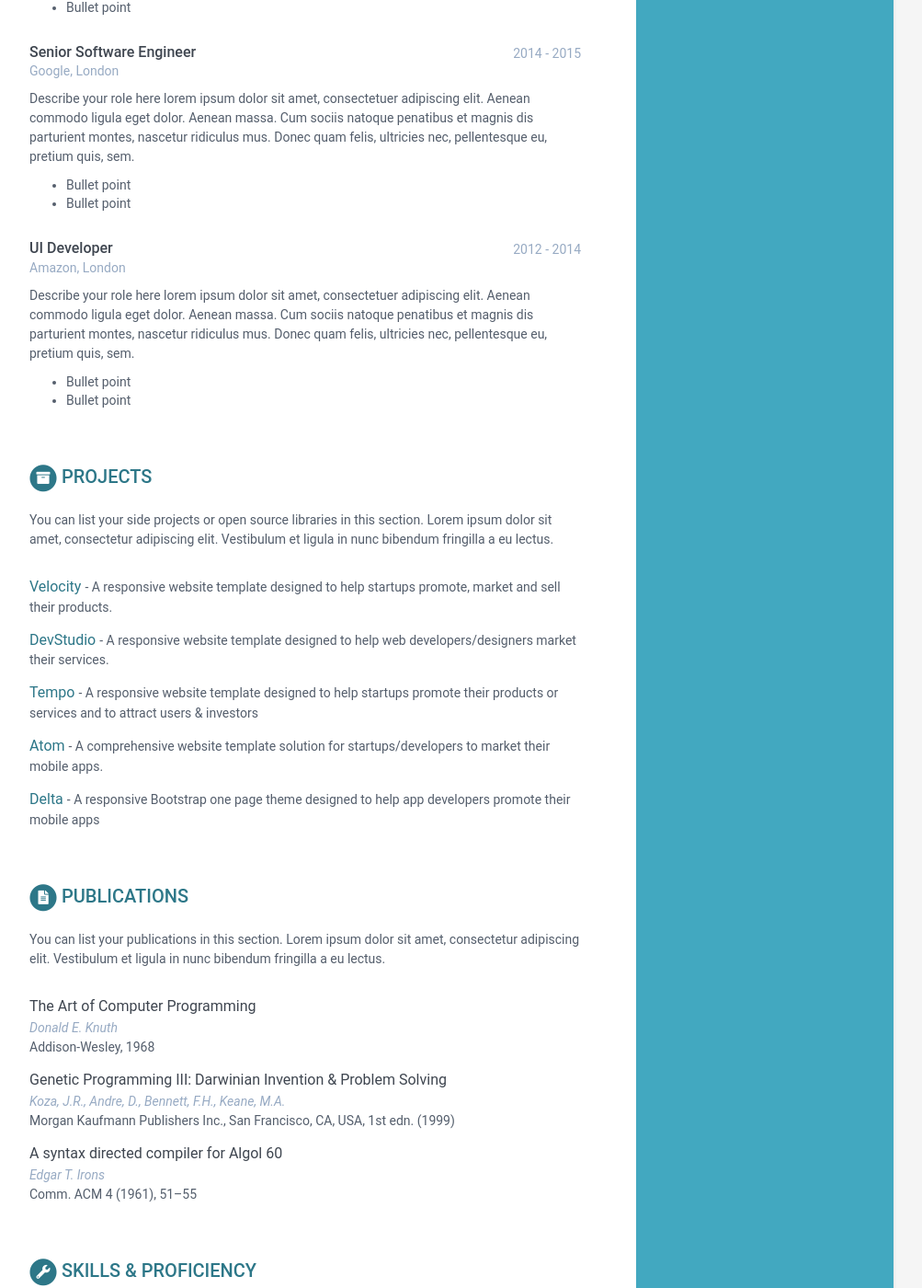
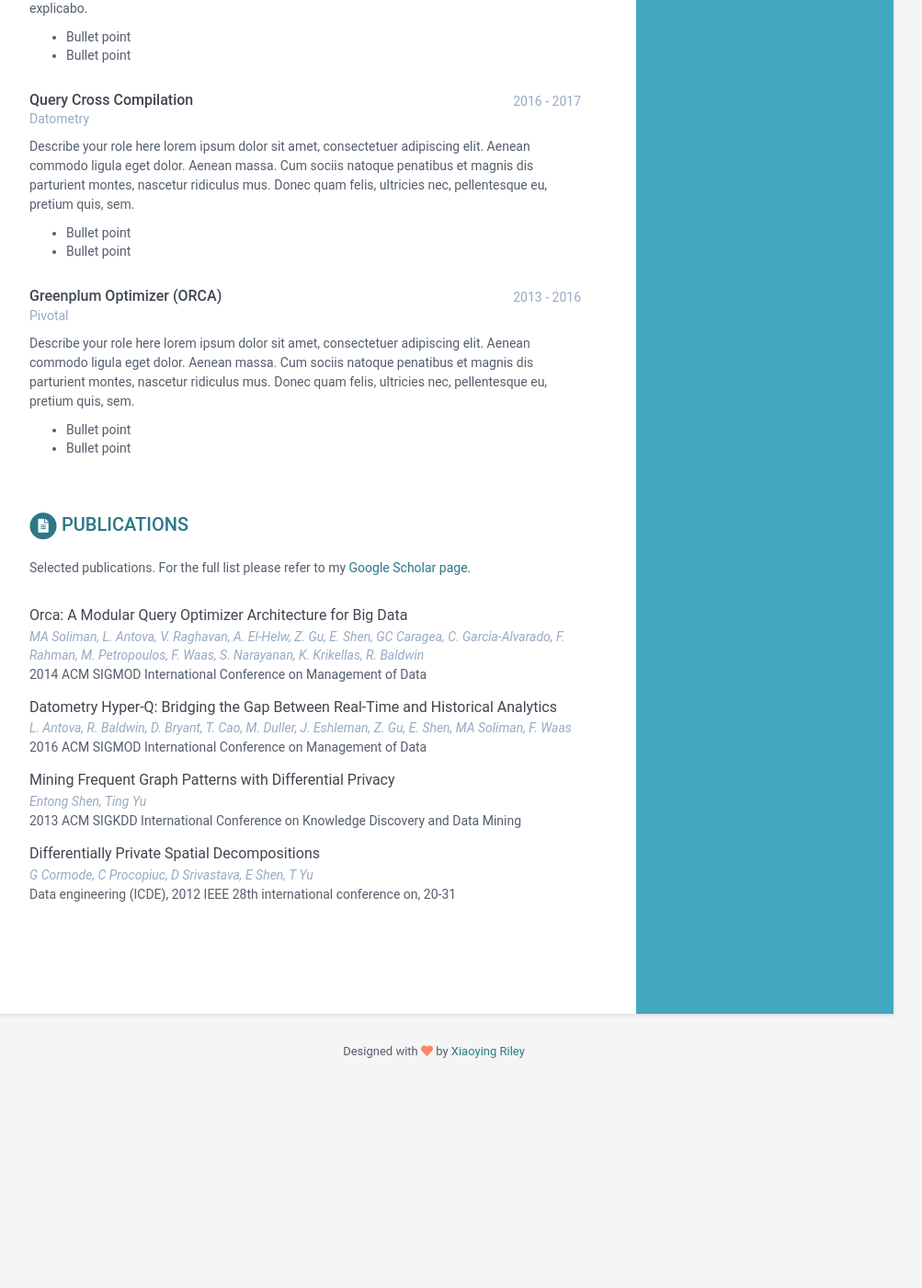
Before and after one commit to entong/entong.github.io, a Jekyll site: the page built from index.html, in a window 1280 px wide and 1400 px high, scrolled down 657 px. Shown: the whole window at 92% size, without its empty margins (168-1171 px from the left). Built offline with Jekyll 4.4.1, drawn with Linux system fonts in a browser that asks for light colours; after the commit the page ends 1841 px from its top, so only the background shows below that; some of the changed text lies outside the part shown.

Commit message:
publications

```diff
--- a/_data/data.yml
+++ b/_data/data.yml
@@ -47,14 +47,15 @@ sidebar:
 career-profile:
     title: Bio
     summary: |
-      I enjoy building distributed databases with a focus on query processing. Currently
+      I enjoy building distributed databases with a focus on query processing and
+      have worked on multiple database engines. Currently
       I work in the query processing
       team of [Amazon Redshift](https://aws.amazon.com/redshift/). Redshift is a fully
       managed, petabyte-scale cloud data
       warehouse. Previously I worked as a research scientist at [Datometry](https://datometry.com)
       on query cross compilation and prior to
       that I was part of the query optimizer team of [Greenplum Database](https://greenplum.org/) at
-      [Pivotal](https://pivotal.io/).
+      [Pivotal](https://pivotal.io/), working on [ORCA](https://github.com/greenplum-db/gporca).
 
       I got my Ph.D. degree in the Department of Computer Science at
       [North Carolina State University](https://www.ncsu.edu).
@@ -63,6 +64,9 @@ career-profile:
       I obtained my Bachelor degree from [Zhejiang University](http://www.zju.edu.cn/english/),
       Hangzhou, China. I am an alumni of [Tianjin Nankai High School](https://en.wikipedia.org/wiki/Tianjin_Nankai_High_School).
 
+      My research interest includes query processing in massive parallel database systems and
+      privacy-preserving data publishing and data mining.
+#
 # education:
 #     - degree: MSc in Computer Science
 #       university: University of London
@@ -91,9 +95,9 @@ career-profile:
 #           - Bullet point
 
 experiences:
-    - role: Lead Developer
-      time: 2015 - Present
-      company: Startup Hubs, San Francisco
+    - role: Amazon Redshift Query Processing
+      time: 2017 - Present
+      company: Amazon Web Services
       details: |
         Describe your role here lorem ipsum dolor sit amet, consectetuer
         adipiscing elit. Aenean commodo ligula eget dolor. Aenean massa.
@@ -108,9 +112,9 @@ experiences:
           - Bullet point
           - Bullet point
 
-    - role: Senior Software Engineer
-      time: 2014 - 2015
-      company: Google, London
+    - role: Query Cross Compilation
+      time: 2016 - 2017
+      company: Datometry
       details: |
         Describe your role here lorem ipsum dolor sit amet, consectetuer
         adipiscing elit. Aenean commodo ligula eget dolor. Aenean massa.
@@ -121,9 +125,9 @@ experiences:
           - Bullet point
           - Bullet point
 
-    - role: UI Developer
-      time: 2012 - 2014
-      company: Amazon, London
+    - role: Greenplum Optimizer (ORCA)
+      time: 2013 - 2016
+      company: Pivotal
       details: |
         Describe your role here lorem ipsum dolor sit amet, consectetuer
         adipiscing elit. Aenean commodo ligula eget dolor. Aenean massa.
@@ -134,75 +138,78 @@ experiences:
           - Bullet point
           - Bullet point
 
-projects:
-    title: Projects
-    intro: >
-      You can list your side projects or open source libraries in this
-      section. Lorem ipsum dolor sit amet, consectetur adipiscing elit.
-      Vestibulum et ligula in nunc bibendum fringilla a eu lectus.
+# projects:
+#     title: Projects
+#     intro: >
+#       You can list your side projects or open source libraries in this
+#       section. Lorem ipsum dolor sit amet, consectetur adipiscing elit.
+#       Vestibulum et ligula in nunc bibendum fringilla a eu lectus.
 
-    assignments:
-      - title: Velocity
-        link: "#hook"
-        tagline: "A responsive website template designed to help startups promote, market and sell their products."
+#     assignments:
+#       - title: Velocity
+#         link: "#hook"
+#         tagline: "A responsive website template designed to help startups promote, market and sell their products."
 
-      - title: DevStudio
-        link: "#"
-        tagline: "A responsive website template designed to help web developers/designers market their services."
+#       - title: DevStudio
+#         link: "#"
+#         tagline: "A responsive website template designed to help web developers/designers market their services."
 
-      - title: Tempo
-        link: "#"
-        tagline: "A responsive website template designed to help startups promote their products or services and to attract users &amp; investors"
+#       - title: Tempo
+#         link: "#"
+#         tagline: "A responsive website template designed to help startups promote their products or services and to attract users &amp; investors"
 
-      - title: Atom
-        link: "#"
-        tagline: "A comprehensive website template solution for startups/developers to market their mobile apps."
+#       - title: Atom
+#         link: "#"
+#         tagline: "A comprehensive website template solution for startups/developers to market their mobile apps."
 
-      - title: Delta
-        link: "#"
-        tagline: "A responsive Bootstrap one page theme designed to help app developers promote their mobile apps"
+#       - title: Delta
+#         link: "#"
+#         tagline: "A responsive Bootstrap one page theme designed to help app developers promote their mobile apps"
 
 publications:
     title: Publications
     intro: |
-      You can list your publications in this section. Lorem ipsum dolor sit
-      amet, consectetur adipiscing elit. Vestibulum et ligula in nunc
-      bibendum fringilla a eu lectus.
+      Selected publications. For the full list please refer to my
+      [Google Scholar page](https://scholar.google.com/citations?user=6VNvmSEAAAAJ&hl=en).
 
     papers:
-      - title: The Art of Computer Programming
-        authors: Donald E. Knuth
-        conference: Addison-Wesley, 1968
+      - title: "Orca: A Modular Query Optimizer Architecture for Big Data"
+        authors: MA Soliman, L. Antova, V. Raghavan, A. El-Helw, Z. Gu, E. Shen, GC Caragea, C. Garcia-Alvarado, F. Rahman, M. Petropoulos, F. Waas, S. Narayanan, K. Krikellas, R. Baldwin
+        conference: 2014 ACM SIGMOD International Conference on Management of Data
 
-      - title: "Genetic Programming III: Darwinian Invention &amp; Problem Solving"
-        authors: Koza, J.R., Andre, D., Bennett, F.H., Keane, M.A.
-        conference: "Morgan Kaufmann Publishers Inc., San Francisco, CA, USA, 1st edn. (1999)"
+      - title: "Datometry Hyper-Q: Bridging the Gap Between Real-Time and Historical Analytics"
+        authors: L. Antova, R. Baldwin, D. Bryant, T. Cao, M. Duller, J. Eshleman, Z. Gu, E. Shen, MA Soliman, F. Waas
+        conference: 2016 ACM SIGMOD International Conference on Management of Data
 
-      - title: A syntax directed compiler for Algol 60
-        authors: Edgar T. Irons
-        conference: "Comm. ACM 4 (1961), 51–55"
+      - title: Mining Frequent Graph Patterns with Differential Privacy
+        authors: Entong Shen, Ting Yu
+        conference: "2013 ACM SIGKDD International Conference on Knowledge Discovery and Data Mining"
 
-skills:
-    title: Skills &amp; Proficiency
+      - title: Differentially Private Spatial Decompositions
+        authors: G Cormode, C Procopiuc, D Srivastava, E Shen, T Yu
+        conference: Data engineering (ICDE), 2012 IEEE 28th international conference on, 20-31
 
-    toolset:
-      - name: Python & Django
-        level: 98%
+# skills:
+#     title: Skills &amp; Proficiency
 
-      - name: Javascript & jQuery
-        level: 98%
+#     toolset:
+#       - name: Python & Django
+#         level: 98%
 
-      - name: Angular
-        level: 98%
+#       - name: Javascript & jQuery
+#         level: 98%
 
-      - name: HTML5 & CSS
-        level: 95%
+#       - name: Angular
+#         level: 98%
 
-      - name: Ruby on Rails
-        level: 85%
+#       - name: HTML5 & CSS
+#         level: 95%
 
-      - name: Sketch & Photoshop
-        level: 60%
+#       - name: Ruby on Rails
+#         level: 85%
+
+#       - name: Sketch & Photoshop
+#         level: 60%
 
 footer: >
     Designed with <i class="fas fa-heart"></i> by <a href="http://themes.3rdwavemedia.com" target="_blank" rel="nofollow">Xiaoying Riley</a>
--- a/_includes/experiences.html
+++ b/_includes/experiences.html
@@ -6,7 +6,7 @@
       <i class="fas fa-circle fa-stack-2x"></i>
       <i class="fas fa-briefcase fa-stack-1x fa-inverse"></i>
     </span>
-    Experiences
+    Projects
   </h2>
 
   {% for experience in experiences %}
```
